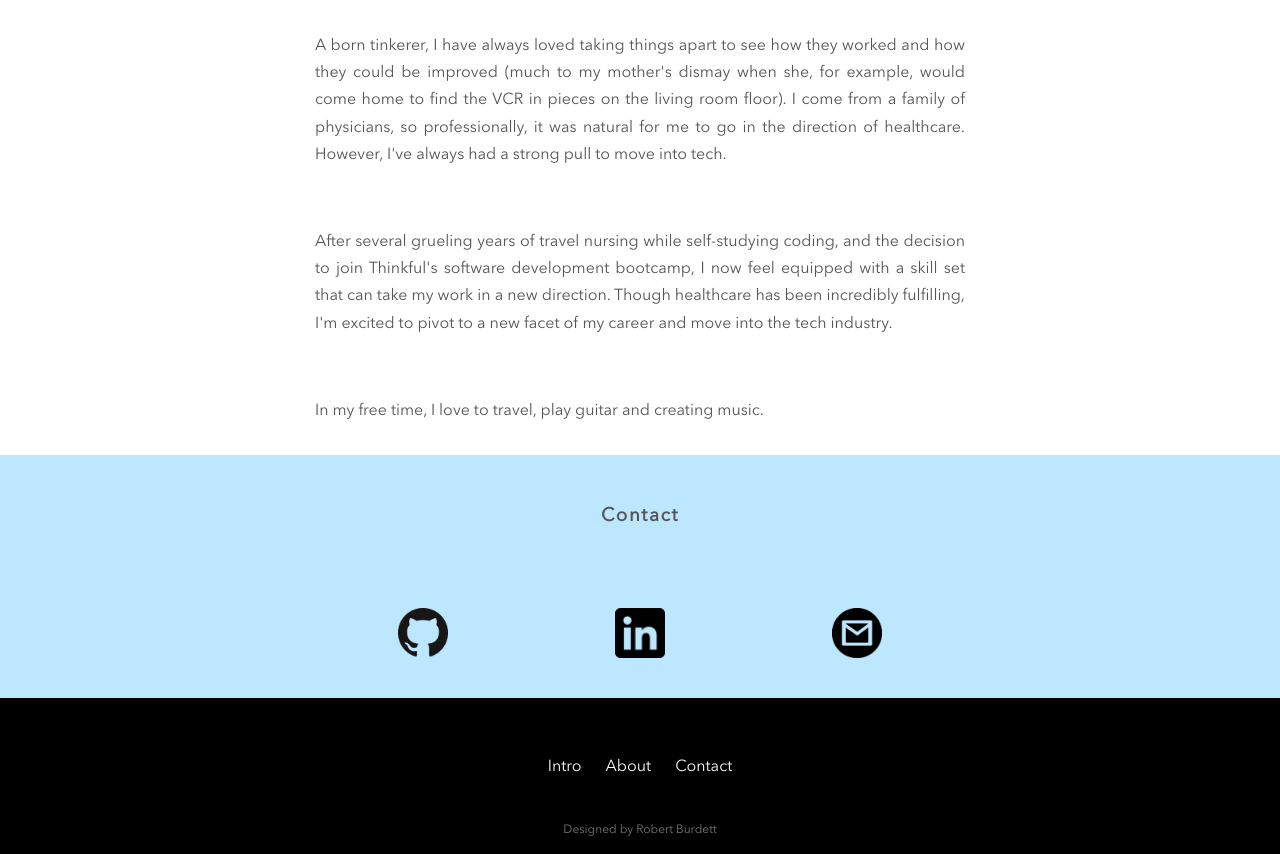
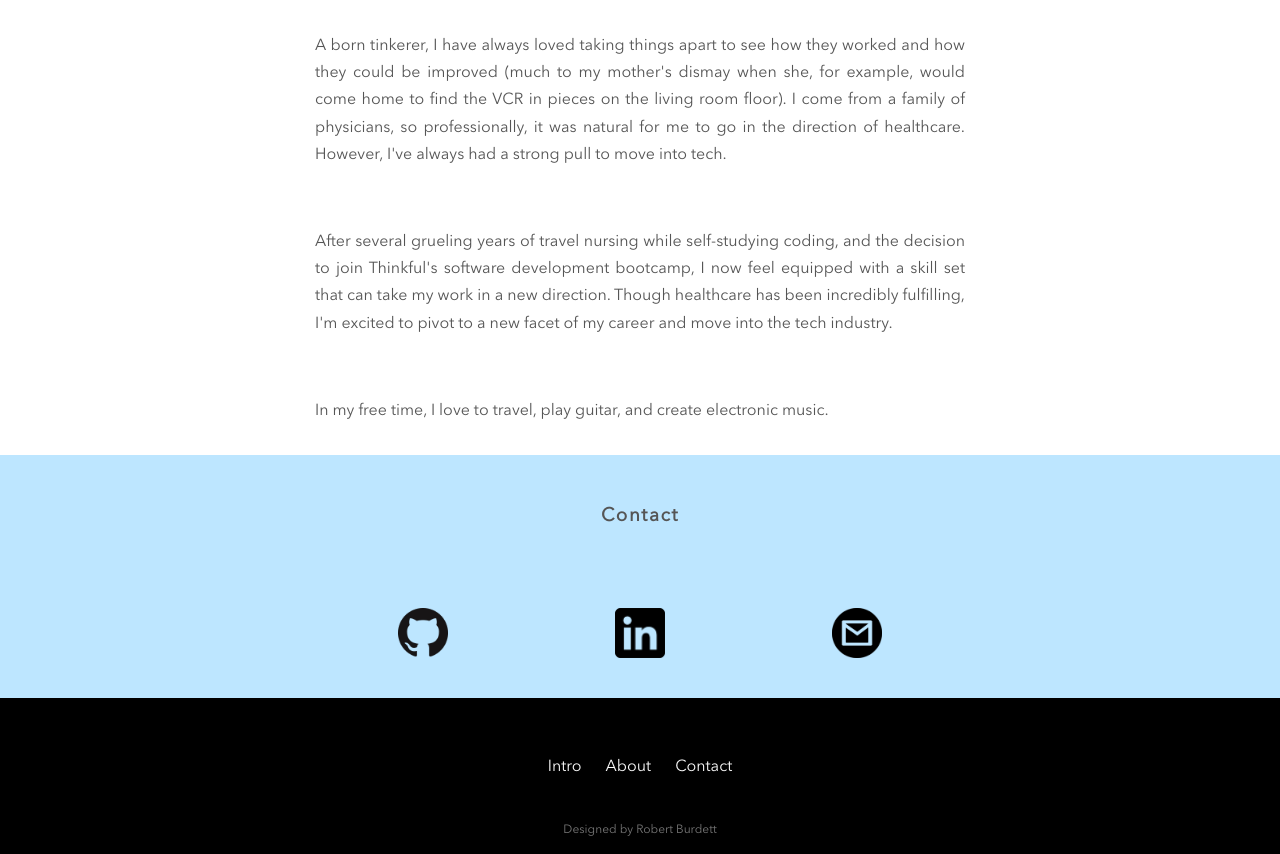
Before and after one commit to rdburdett/Portfolio, a plain HTML site: page index.html in a window 1280 px wide. Shown: the part 1349-2203 px from the top of the page. Drawn offline with Linux system fonts and the light colour scheme; files whose address does not match are found by name; a web font is replaced by a local one.

Commit message:
spellcheck

```diff
--- a/index.html
+++ b/index.html
@@ -58,7 +58,7 @@
         After several grueling years of travel nursing while self-studying coding, and the decision to join Thinkful's software development bootcamp, I now feel equipped with a skill set that can take my work in a new direction. Though healthcare has been incredibly fulfilling, I'm excited to pivot to a new facet of my career and move into the tech industry.
       </p>
       <p>
-        In my free time, I love to travel, play guitar and creating music.
+        In my free time, I love to travel, play guitar, and create electronic music.
       </p>
     </section>
     <!-- Contact -->
```
